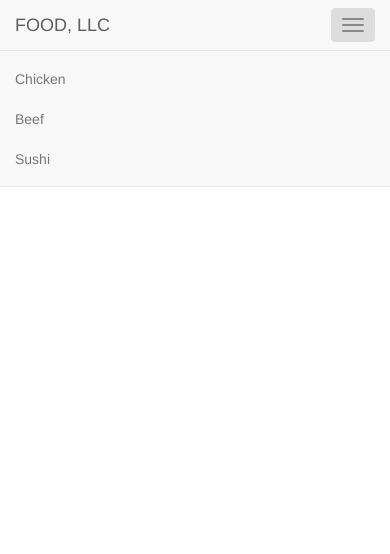
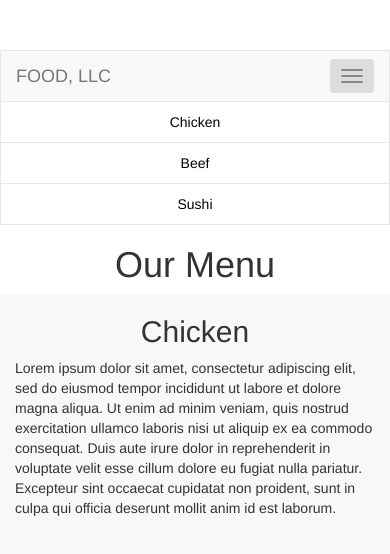
Before and after one commit to whatacold/coursera-frontend-assignment, a plain HTML site: page module3-solution/index.html in a window 390 px wide. Both pictures are taken after a click on the button "Toggle navigation". Drawn offline with nearby package versions, Linux system fonts and the light colour scheme; files that its build step writes are made by us from their sources.

Commit message:
Graded part is completed.

```diff
--- /dev/null
+++ b/module3-solution/css/style.css
@@ -0,0 +1,33 @@
+#collapable-navbar-comp {
+    background-color: #fff;
+}
+
+.navbar-nav {
+    margin-top: 0;
+    margin-bottom: 0;
+}
+
+.navbar-default .navbar-nav>li>a {
+    text-align: center;
+    color: #000;
+}
+
+.navbar-default .navbar-nav>li:first-child>a,
+.navbar-default .navbar-nav>li:first-child+li>a {
+    border-bottom: #e7e7e7 1px solid;
+}
+
+body {
+    padding-top: 50px;
+}
+
+.container > .row {
+    background-color: #f8f8f8;
+    height: 1000px;
+}
+
+@media (min-width: 768px) {
+    .navbar-collapse.collapse {
+        display: none!important; /* override default behavior */
+    }
+}
--- a/module3-solution/index.html
+++ b/module3-solution/index.html
@@ -12,7 +12,8 @@
     <link rel="stylesheet" href="css/style.css" >
   </head>
     <body>
-      <nav class="navbar navbar-default navbar-fixed-top">
+    <header>
+      <nav class="navbar navbar-default">
         <div class="container-fluid">
           <div class="navbar-header">
 
@@ -38,6 +39,20 @@
           </div><!-- /.navbar-collapse -->
         </div>
       </nav>
+    </header>
+
+    <h1 class="text-center" >Our Menu</h1>
+
+    <div class="container">
+        <div class="row">
+        <div class="col-xs-12">
+            <section>
+            <h2 class="text-center" >Chicken</h2>
+            <p>Lorem ipsum dolor sit amet, consectetur adipiscing elit, sed do eiusmod tempor incididunt ut labore et dolore magna aliqua. Ut enim ad minim veniam, quis nostrud exercitation ullamco laboris nisi ut aliquip ex ea commodo consequat. Duis aute irure dolor in reprehenderit in voluptate velit esse cillum dolore eu fugiat nulla pariatur. Excepteur sint occaecat cupidatat non proident, sunt in culpa qui officia deserunt mollit anim id est laborum.</p>
+            </section>
+        </div>
+        </div>
+    </div>
 
     <!-- jQuery (necessary for Bootstrap's JavaScript plugins) -->
     <script src="https://ajax.googleapis.com/ajax/libs/jquery/1.12.4/jquery.min.js"></script>
```
